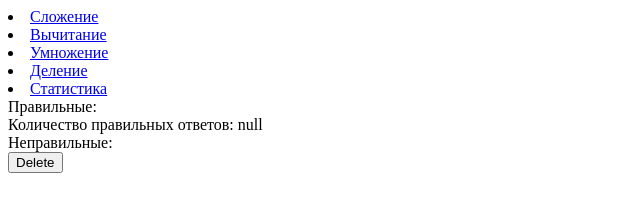
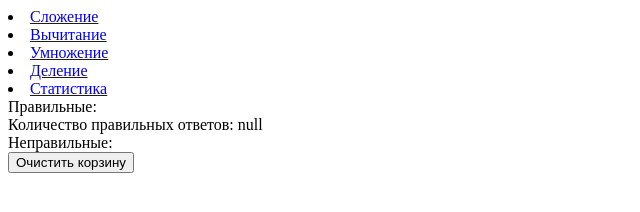
Before and after one commit to inoxkentiy/siteforkids, a plain HTML site: page statistika.html in a window 1280 px wide. Shown: the whole page, without its empty margins (0-640 px from the left). Drawn offline with nearby package versions, Linux system fonts and the light colour scheme.

Commit message:
Add files via upload

```diff
--- a/statistika.html
+++ b/statistika.html
@@ -20,7 +20,7 @@
   <li><a href="./statistika.html">Статистика</a></li>
   <div id="resultBlock">Правильные:</div>
   <div id="resultBlock_neprav">Неправильные:</div>
-  <button id="deleteBtn">Delete</button>
+  <button id="deleteBtn">Очистить корзину</button>
   <script src="./statistika.js"></script>
 </body>
 
```
